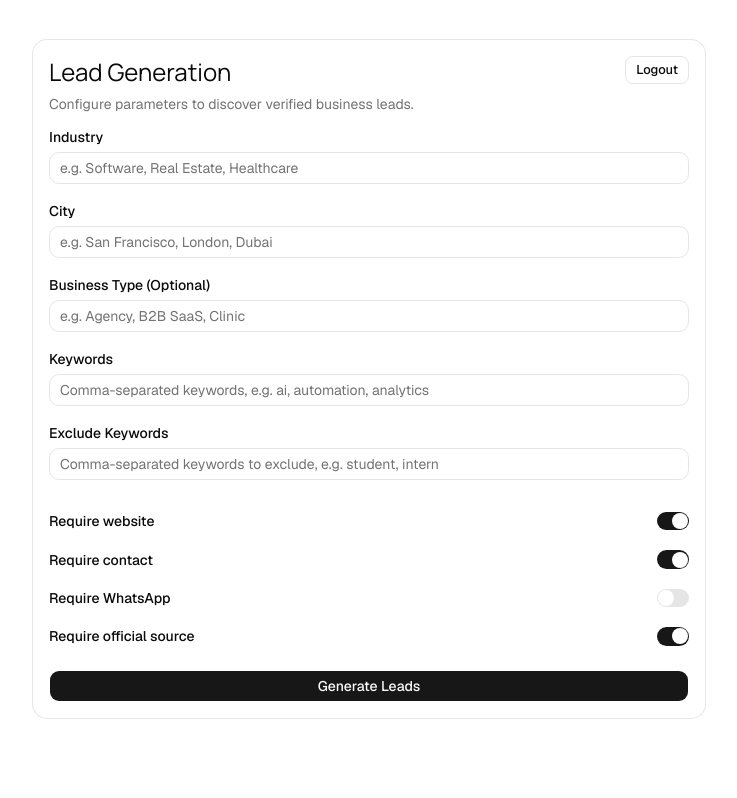
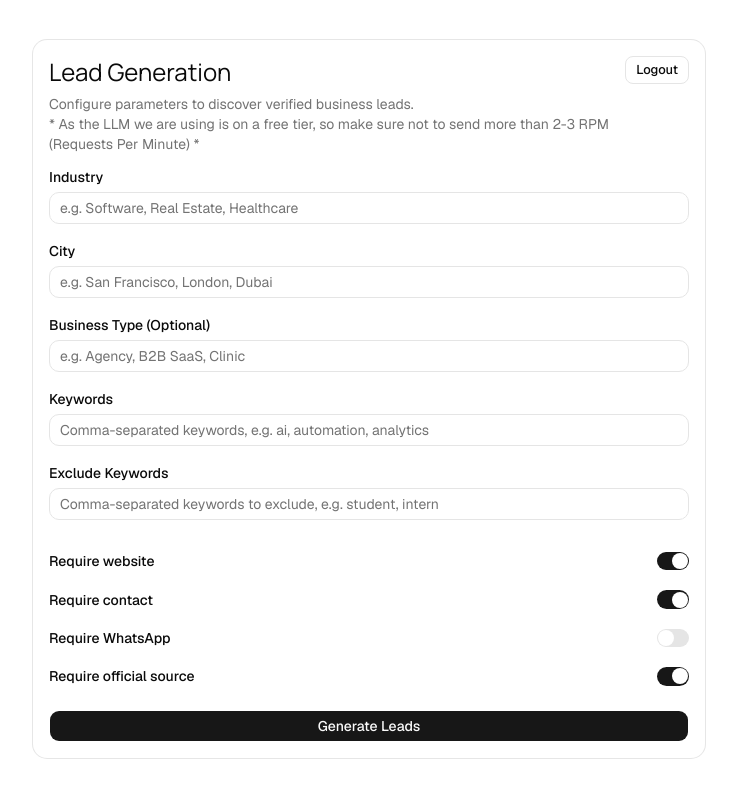
Before and after one commit to ahmadimrannn/prospex, a Next.js app in the folder frontend/: page / in a window 1280 px wide. Shown: the whole page, without its empty margins (271-1008 px from the left). Built offline with nearby package versions, Linux system fonts and the light colour scheme.

Commit message:
Frontend complete

```diff
--- a/frontend/app/page.tsx
+++ b/frontend/app/page.tsx
@@ -202,6 +202,7 @@ export default function LeadGenerationPage() {
               </CardTitle>
               <CardDescription className="font-geist">
                 Configure parameters to discover verified business leads.
+                <p>* As the LLM we are using is on a free tier, so make sure not to send more than 2-3 RPM (Requests Per Minute) *</p>
               </CardDescription>
             </div>
             <Button
```
